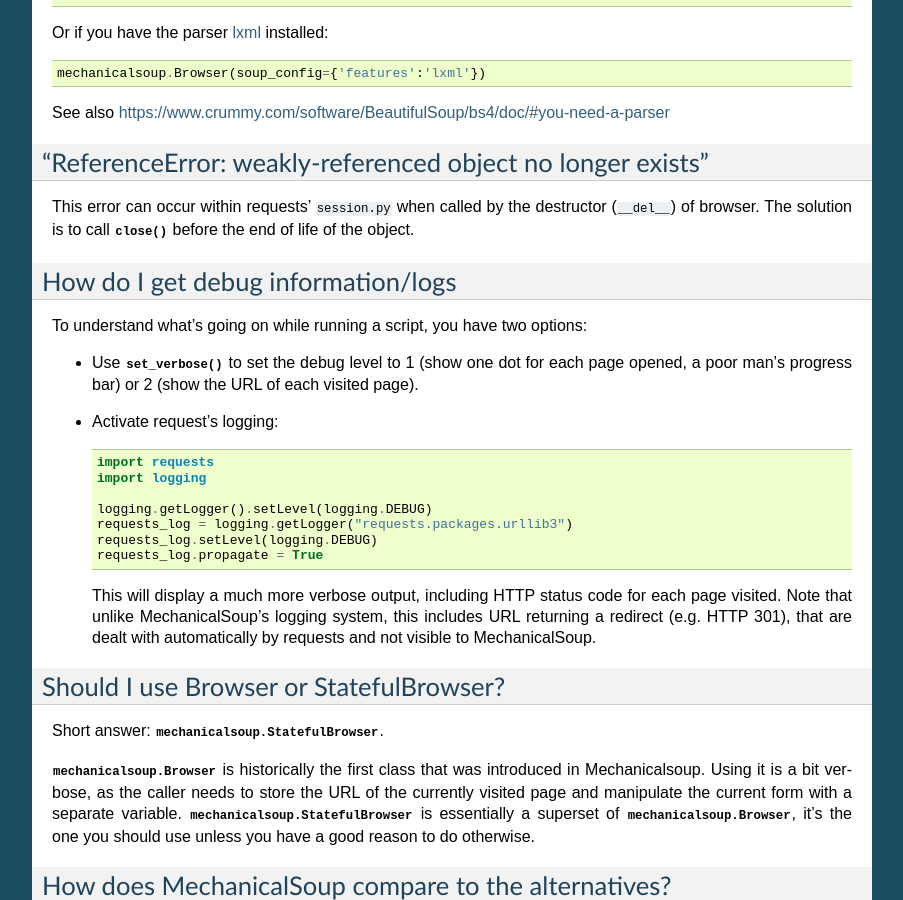
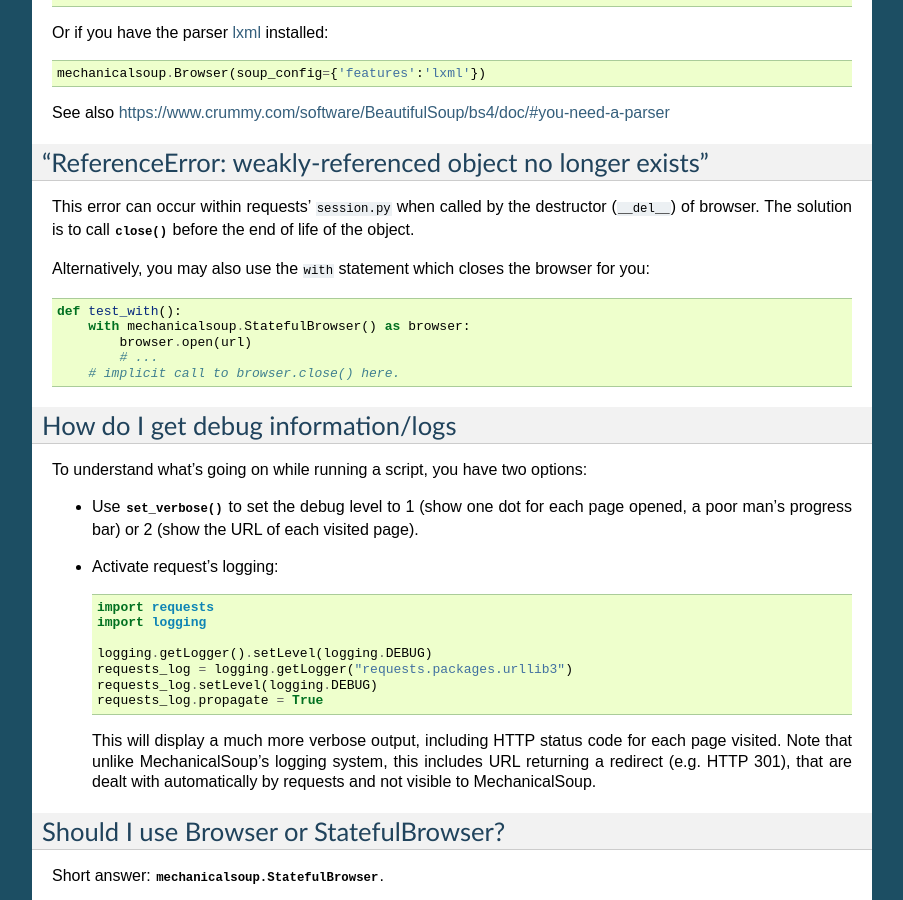
Before and after one commit to MechanicalSoup/MechanicalSoup, a Sphinx documentation site: the page built from docs/faq.rst, in a window 1280 px wide and 900 px high, scrolled down 697 px. Shown: the whole window, without its empty margins (198-1101 px from the left). Built offline with Sphinx 7.4.7, drawn with Linux system fonts in a browser that asks for light colours.

Commit message:
browser: implement __enter__ and __exit__
We implement the same methods as request.session, allowing code like

  def test_with():
      with mechanicalsoup.StatefulBrowser() as browser:
          browser.open(url)
	  # ...
      # implicit call to browser.close() here.

```diff
--- a/docs/faq.rst
+++ b/docs/faq.rst
@@ -60,6 +60,15 @@
 call :func:`~mechanicalsoup.Browser.close` before the end of life of
 the object.
 
+Alternatively, you may also use the ``with`` statement which closes
+the browser for you::
+
+  def test_with():
+      with mechanicalsoup.StatefulBrowser() as browser:
+          browser.open(url)
+          # ...
+      # implicit call to browser.close() here.
+
 How do I get debug information/logs
 ~~~~~~~~~~~~~~~~~~~~~~~~~~~~~~~~~~~
 
```
Also changed, not shown: 2 other files.
